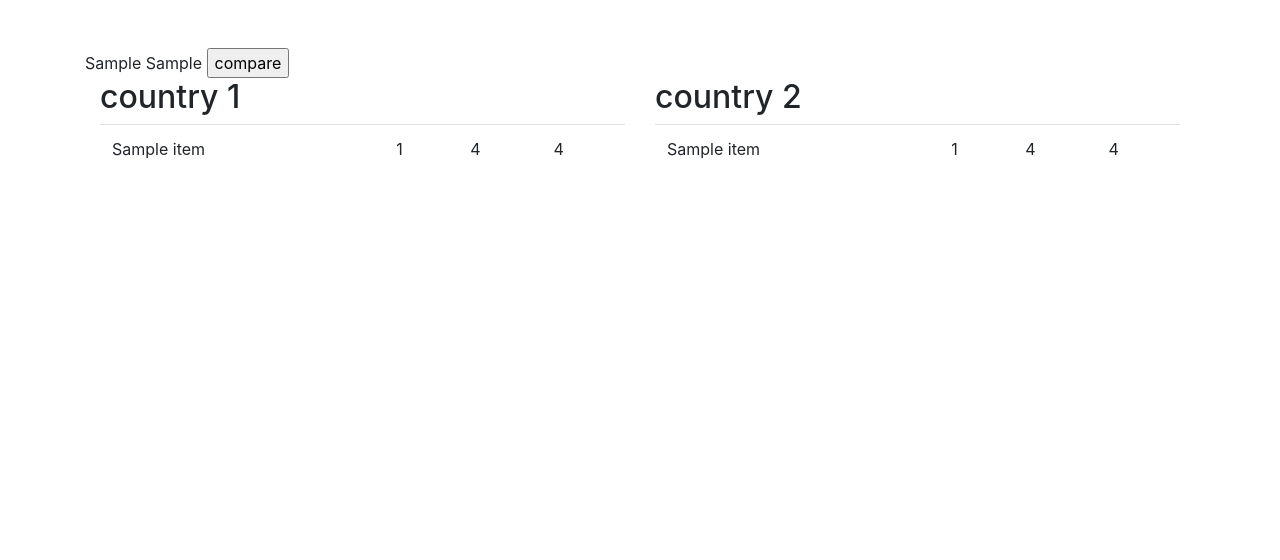
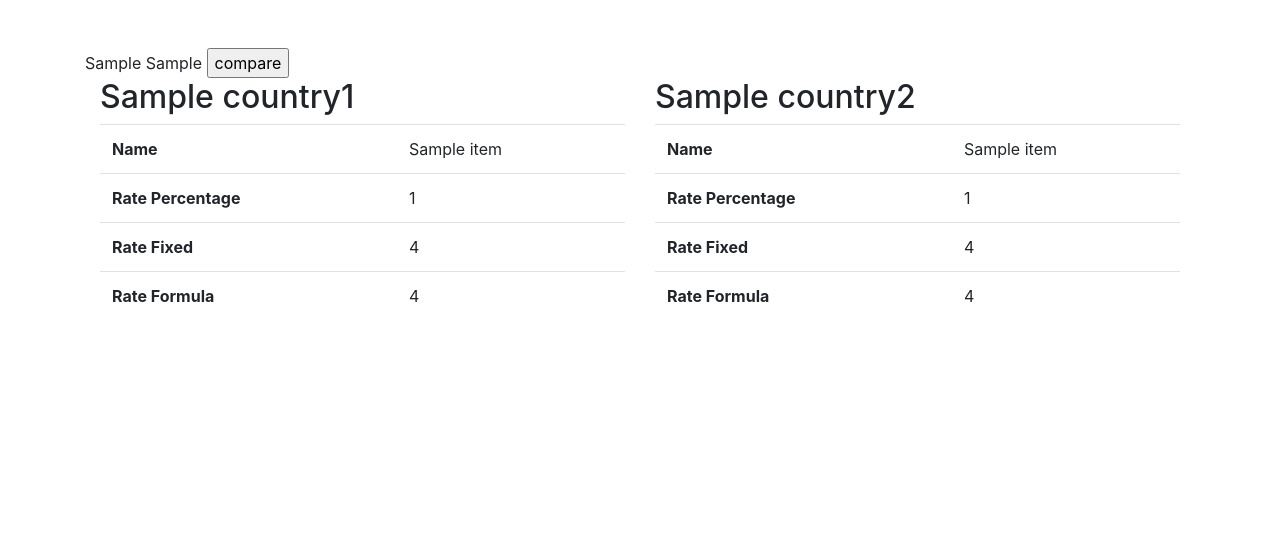
Before and after one commit to vasilchenkoilya/taxes_around_the_world, a Django app: template seashells/concept/templates/concept/comparing.html in a window 1280 px wide. Shown: the part 88-648 px from the top of the page. Run offline with Django 4.2, Linux system fonts and the light colour scheme; the template is opened without the code that fills it: most values are stand-ins (such as "Sample title", 1, 10 or a date in 2020); some libraries are stand-ins or nearby versions.

Commit message:
html tables fix

```diff
--- a/seashells/concept/templates/concept/comparing.html
+++ b/seashells/concept/templates/concept/comparing.html
@@ -11,32 +11,64 @@
 <div class="container">
   <div class="row">
     <div class="col">
-      <h2>country 1</h2>
+      <h2>{{ country1.name }}</h2>
       <table class="table">
+        <tr>
+          <th>Name</th>
           {% for item in country1 %}
+            <td>{{ item.name }}</td>
+          {% endfor %}
+        </tr>
         <tr>
-          <td>{{ item.name }}</td>
+          <th>Rate Percentage</th>
+          {% for item in country1 %}
             <td>{{ item.rate_percentage }}</td>
+          {% endfor %}
+        </tr>
+        <tr>
+          <th>Rate Fixed</th>
+          {% for item in country1 %}
             <td>{{ item.rate_fixed }}</td>
+          {% endfor %}
+        </tr>
+        <tr>
+          <th>Rate Formula</th>
+          {% for item in country1 %}
             <td>{{ item.rate_formula }}</td>
+          {% endfor %}
         </tr>
-        {% endfor %}
       </table>
     </div>
     <div class="col">
-      <h2>country 2</h2>
+      <h2>{{ country2.name }}</h2>
       <table class="table">
+        <tr>
+          <th>Name</th>
           {% for item in country2 %}
+            <td>{{ item.name }}</td>
+          {% endfor %}
+        </tr>
         <tr>
-          <td>{{ item.name }}</td>
+          <th>Rate Percentage</th>
+          {% for item in country2 %}
             <td>{{ item.rate_percentage }}</td>
+          {% endfor %}
+        </tr>
+        <tr>
+          <th>Rate Fixed</th>
+          {% for item in country2 %}
             <td>{{ item.rate_fixed }}</td>
+          {% endfor %}
+        </tr>
+        <tr>
+          <th>Rate Formula</th>
+          {% for item in country2 %}
             <td>{{ item.rate_formula }}</td>
+          {% endfor %}
         </tr>
-        {% endfor %}
       </table>
     </div>
   </div>
 </div>
 {% endif %}
-{% endblock content %}
+{% endblock %}
```
Lines whose indentation alone changed are shown as unchanged.
